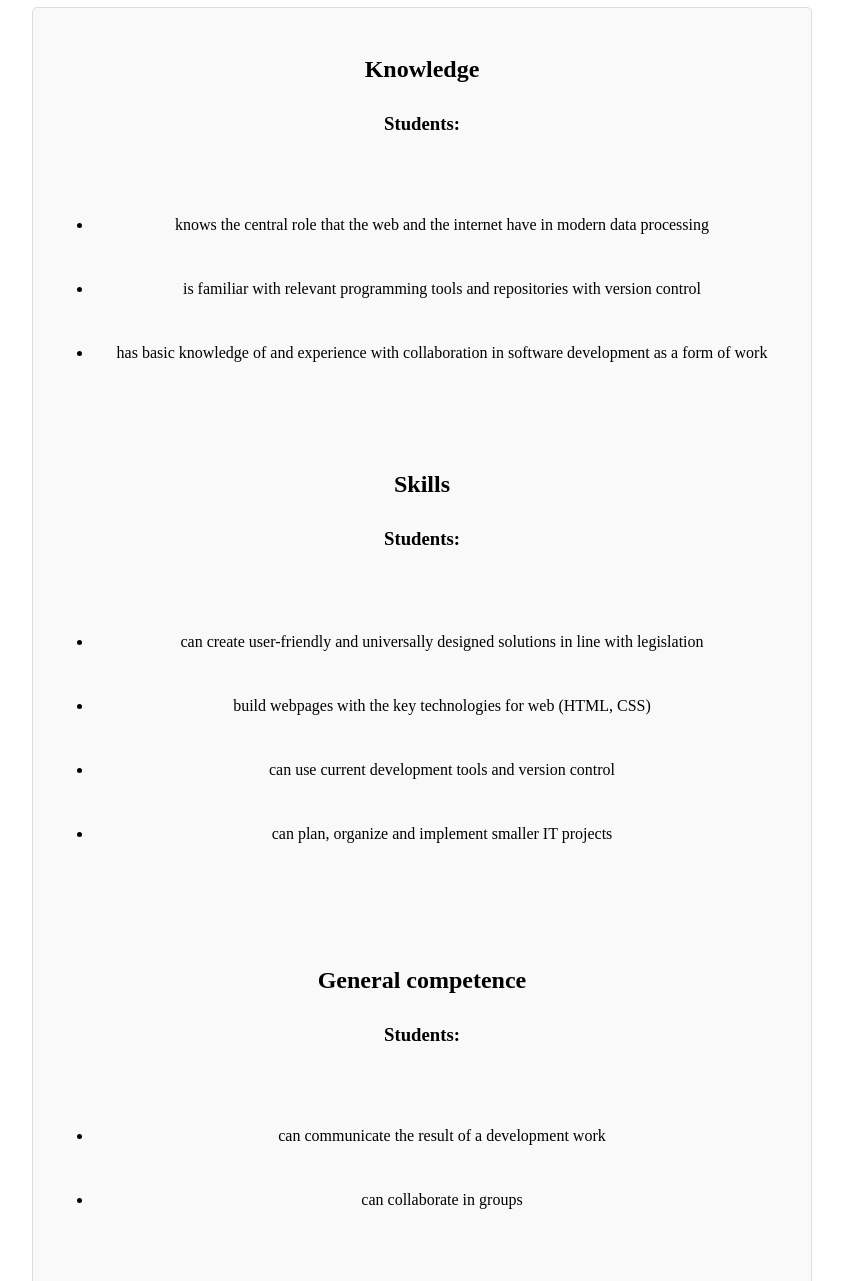
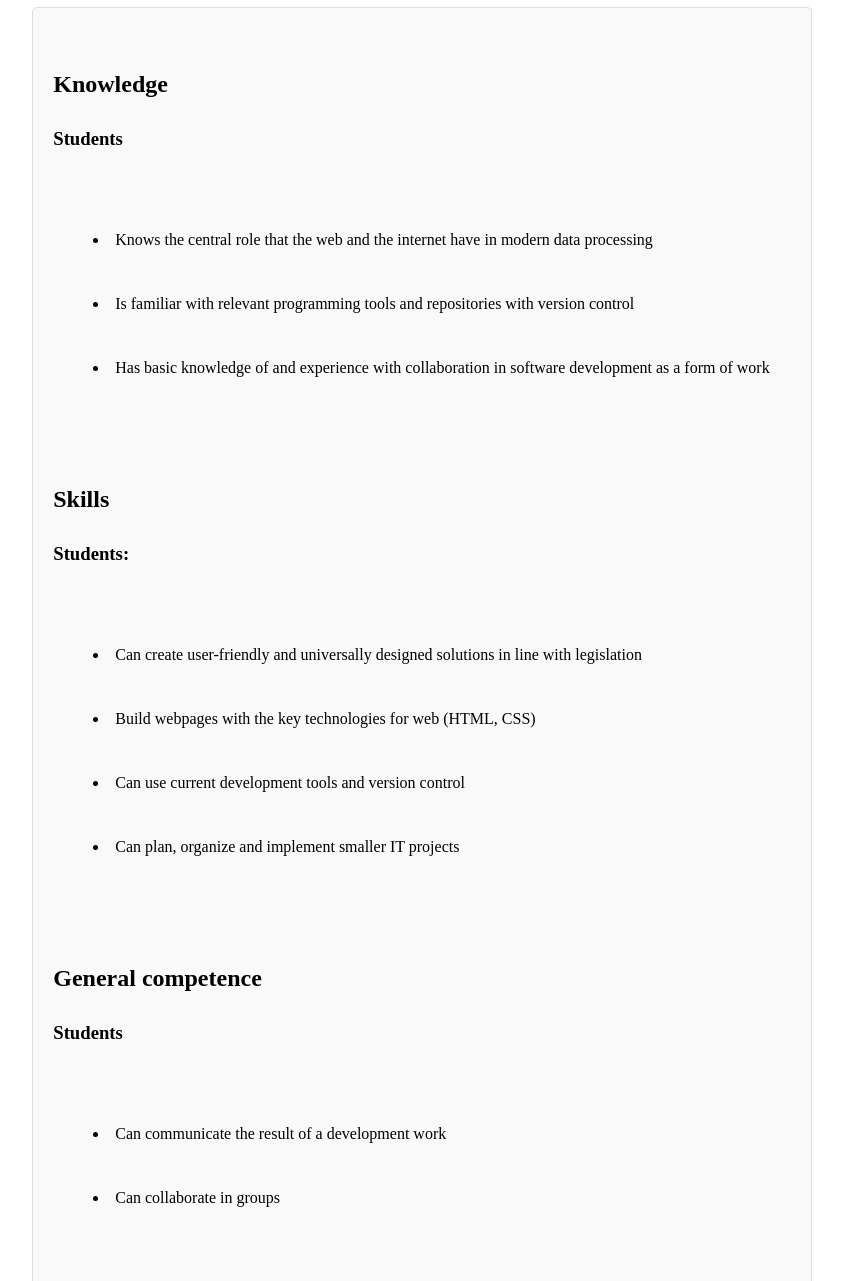
Before and after one commit to OsloMet-web/Oblig-2-group-1, a plain HTML site: page pages/data1200.html in a window 1280 px wide. Shown: the part 119-1400 px from the top of the page, without its empty margins (218-1061 px from the left). Drawn offline with Linux system fonts and the light colour scheme.

Commit message:
Styling and grid Data1200 page
Under progress not done yet

```diff
--- a/pages/data1200.html
+++ b/pages/data1200.html
@@ -25,39 +25,50 @@
         <main>
             <div>
                 <h1>DATA 1200</h1>
+                <div id="grid1200">
+
                     <div class="article" id="article-0">
+
+                       <div>
                             <pre>
                                 <h2>Knowledge</h2>
-                        <h3>Students:</h3>
+                                <h3>Students</h3>
                                 <ul>
-                            <li>knows the central role that the web and the internet have in modern data processing</li>
-                            <li>is familiar with relevant programming tools and repositories with version control</li>
-                            <li>has basic knowledge of and experience with collaboration in software development as a form of work</li>
+                                    <li>Knows the central role that the web and the internet have in modern data processing</li>
+                                    <li>Is familiar with relevant programming tools and repositories with version control</li>
+                                    <li>Has basic knowledge of and experience with collaboration in software development as a form of work</li>
                                 </ul>
                             </pre>
+
+                        </div>
+
+                        <div>
                             <pre>
                                 <h2>Skills</h2>
                                 <h3>Students:</h3>
                                 <ul>
-                            <li><p></p>can create user-friendly and universally designed solutions in line with legislation</li>
-                            <li>build webpages with the key technologies for web (HTML, CSS)</li>
-                            <li>can use current development tools and version control</li>
-                            <li>can plan, organize and implement smaller IT projects</li>
+                                    <li>Can create user-friendly and universally designed solutions in line with legislation</li>
+                                    <li>Build webpages with the key technologies for web (HTML, CSS)</li>
+                                    <li>Can use current development tools and version control</li>
+                                    <li>Can plan, organize and implement smaller IT projects</li>
                                 </ul>
+                            </pre>
 
-                    </pre>
+                        </div>
+
+                        <div>
                             <pre>
                                 <h2>General competence</h2>
-                        <h3>Students:</h3>
+                                <h3>Students</h3>
                                 <ul>
-                            <li>can communicate the result of a development work</li>
-                            <li>can collaborate in groups</li>
+                                    <li>Can communicate the result of a development work</li>
+                                    <li>Can collaborate in groups</li>
                                 </ul>
                              </pre>
                         </div>
                     </div>
-
-
+                </div>
+            </div>
         </main>
         <!--Student emails-->
         <footer>
--- a/style/style.css
+++ b/style/style.css
@@ -182,3 +182,13 @@ button[data-close-modal]:hover {
     justify-content: center;
     height: 60px;
 }
+
+/*Grid system for Data1200 page*/
+
+#grid1200{
+grid-template-columns: auto;
+grid-template-rows: auto;
+list-style: inside;
+text-align: left;
+gap: 10px
+}
```
Lines whose indentation alone changed are shown as unchanged.
